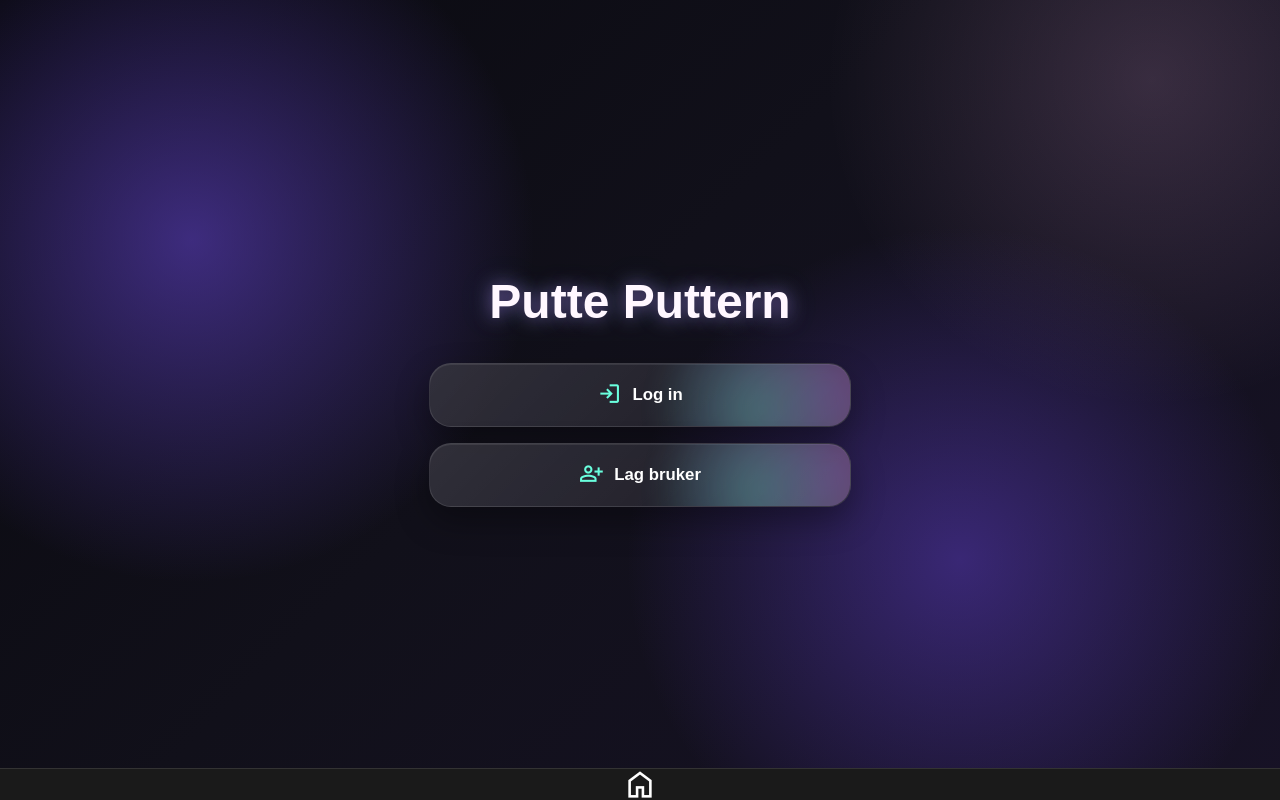
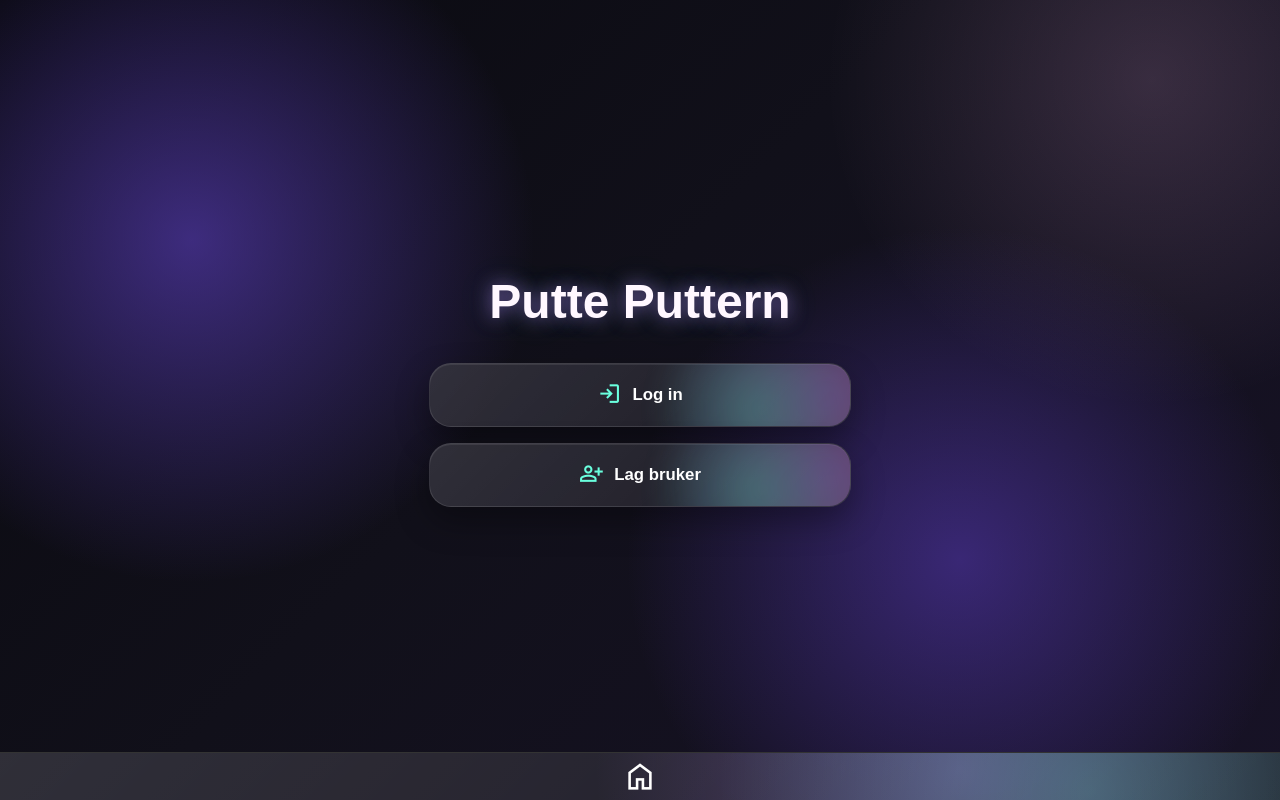
Before and after one commit to brollows/PuttePuttern, an Angular app: page /login in a window 1280 px wide. Built offline with nearby package versions, Linux system fonts and the light colour scheme.

Commit message:
Fixed some styling issues

```diff
--- a/src/app/app.component.css
+++ b/src/app/app.component.css
@@ -4,10 +4,27 @@
   left: 0;
   right: 0;
 
-  height: 2rem;
+  height: 3rem;
   padding: 0.75rem 0 calc(0.75rem + env(safe-area-inset-bottom));
 
   background-color: #1a1a1a;
+  background:
+    radial-gradient(
+      circle at 85% 80%,
+      rgba(106, 255, 222, 0.24),
+      transparent 34%
+    ),
+    radial-gradient(
+      circle at 75% 35%,
+      rgba(183, 139, 255, 0.35),
+      transparent 38%
+    ),
+    linear-gradient(
+      135deg,
+      rgba(255, 255, 255, 0.11),
+      rgba(255, 255, 255, 0.025)
+    ),
+    rgba(25, 24, 35, 0.82);
   display: flex;
   justify-content: center;
   align-items: center;
--- a/src/app/pages/challenges/challenges.component.css
+++ b/src/app/pages/challenges/challenges.component.css
@@ -14,6 +14,7 @@
 
 .challenges-title,
 .challenges-container h2 {
+  text-align: center;
   margin: 0;
   font-size: clamp(1.8rem, 8vw, 2.7rem);
   color: #fff7ff;
--- a/src/app/pages/profiles/profiles.component.css
+++ b/src/app/pages/profiles/profiles.component.css
@@ -15,6 +15,8 @@
 }
 
 .profiles-header h1 {
+  width: 100%;
+  text-align: center;
   margin: 0;
   font-size: clamp(1.8rem, 8vw, 2.5rem);
   line-height: 1.05;
--- a/src/styles.css
+++ b/src/styles.css
@@ -27,9 +27,11 @@
 }
 
 html,
-body {
+body,
+app-root {
   margin: 0;
   min-height: 100%;
+  background: #09090f;
 }
 
 body {
@@ -55,7 +57,12 @@ body {
     linear-gradient(135deg, #09090f 0%, #11101a 45%, #171226 100%);
 
   background-attachment: fixed;
-  overflow: hidden;
+
+  overflow-x: hidden;
+  overflow-y: auto;
+
+  /* FIX FOR HVIT TOPP PÅ IOS */
+  padding-top: env(safe-area-inset-top);
 }
 
 * {
@@ -72,7 +79,7 @@ input {
 }
 
 main {
-  height: 100dvh;
+  min-height: 100dvh;
   padding: 1rem;
   overflow-y: auto;
   -webkit-overflow-scrolling: touch;
@@ -163,6 +170,7 @@ main:has(.home-menu) {
   filter: blur(12px);
   opacity: 0.45;
   z-index: -1;
+
   transition:
     opacity 0.22s ease,
     transform 0.22s ease;
@@ -210,6 +218,7 @@ textarea {
 
   background: rgba(255, 255, 255, 0.08);
   color: var(--text-main);
+
   box-shadow: inset 0 1px 0 rgba(255, 255, 255, 0.05);
 }
 
@@ -217,6 +226,7 @@ input:focus,
 select:focus,
 textarea:focus {
   border-color: rgba(106, 255, 222, 0.65);
+
   box-shadow:
     inset 0 1px 0 rgba(255, 255, 255, 0.08),
     0 0 0 3px rgba(106, 255, 222, 0.13);
```
